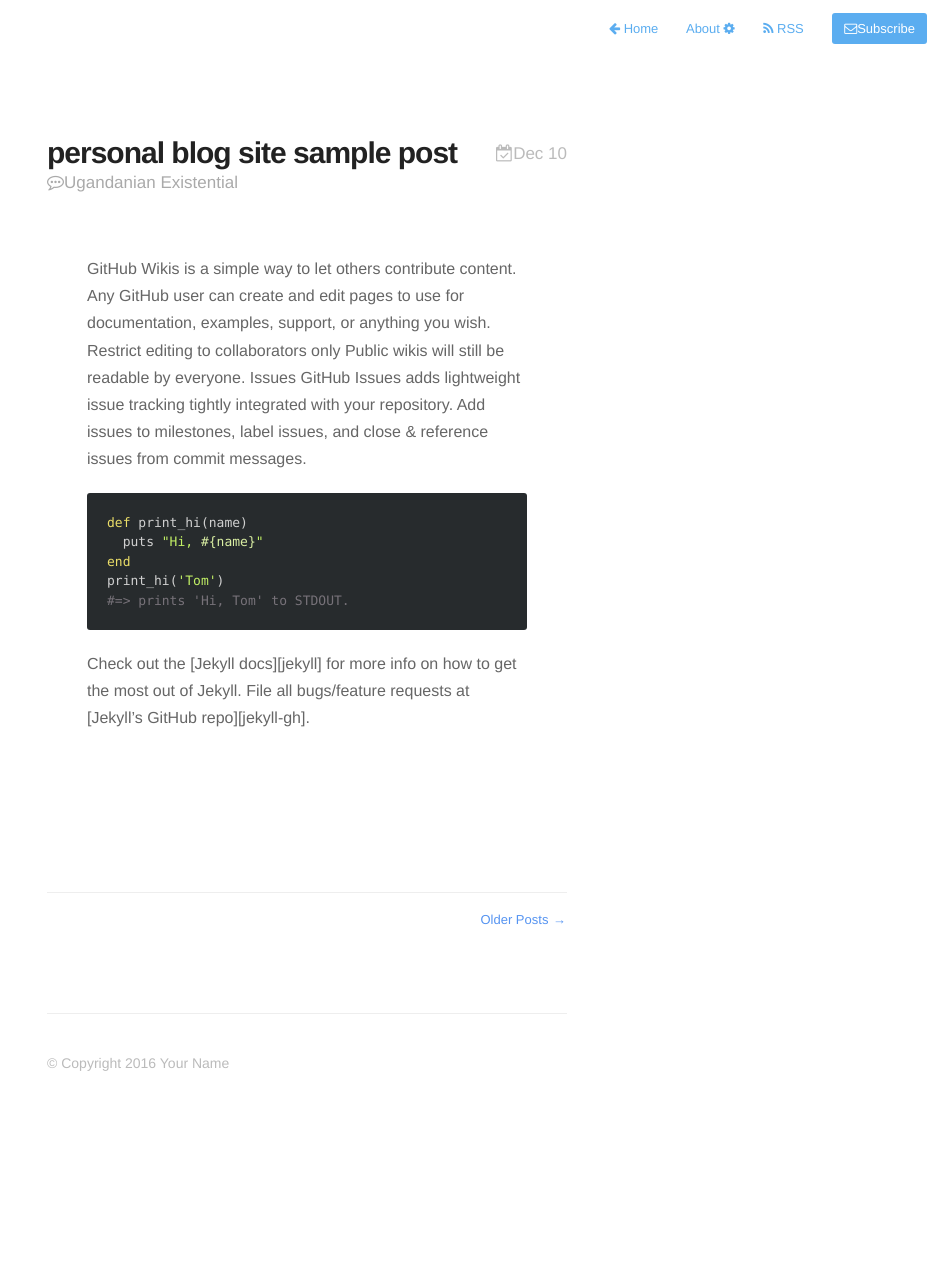
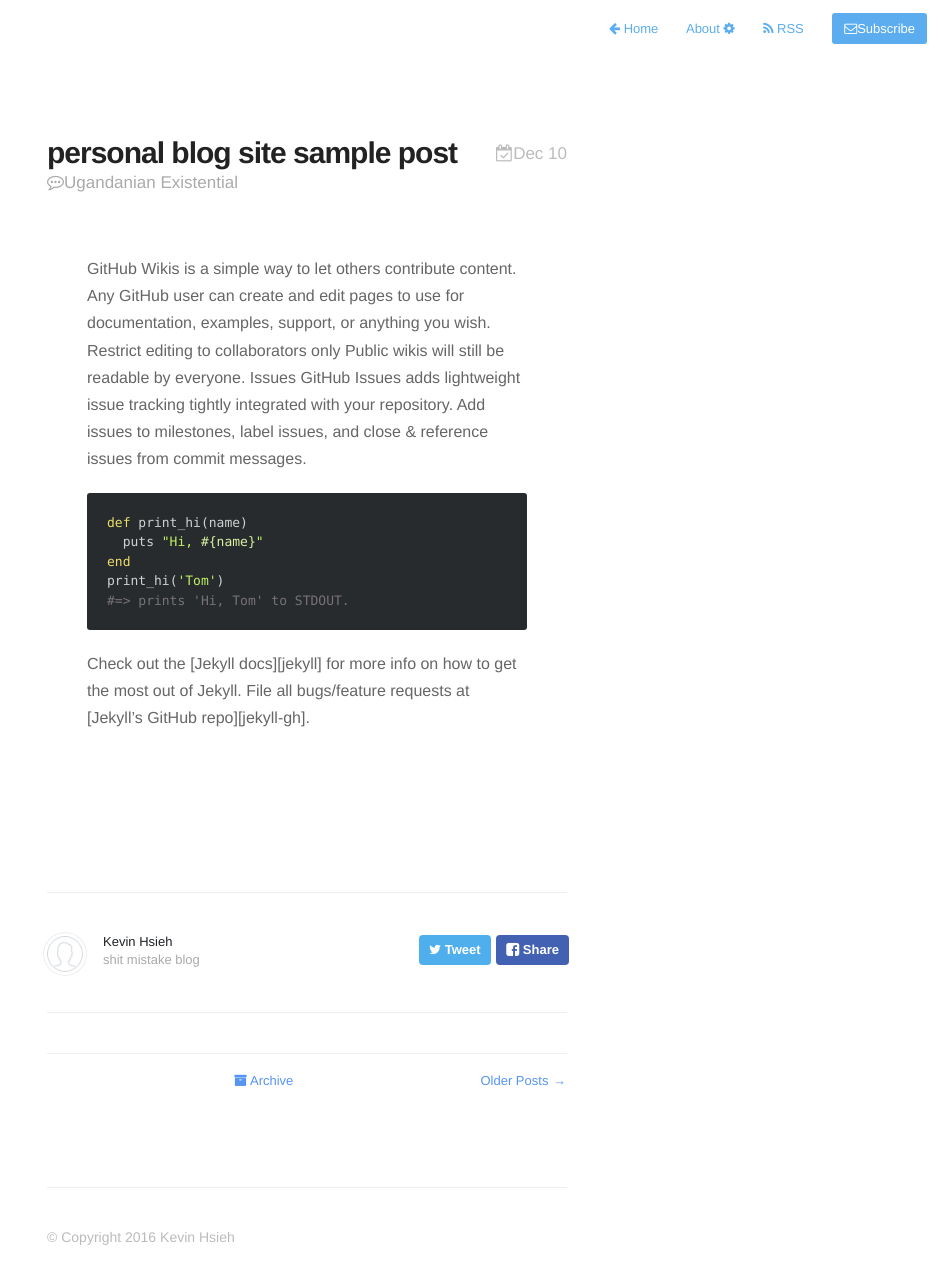
Before and after one commit to kvnhsh/kvnhsh.github.io, a Jekyll site: the page built from index.html, in a window 1280 px wide. Shown: the whole page, without its empty margins (333-1280 px from the left). Built offline with Jekyll 4.4.1, drawn with Linux system fonts in a browser that asks for light colours; nearby versions of some CDN libraries; Markdown is read by kramdown in place of the engine named in the settings; the list of posts is cut into pages by our own code; before the commit the page ends 1114 px from its top, so only the background shows below that.

Commit message:
created archive and changed buttons in pagination

```diff
--- a/_config.yml
+++ b/_config.yml
@@ -16,7 +16,7 @@ disqus_shortname: 'your-disqus-shortname'
 
 # Details for the RSS feed generator
 url:            'http://your-blog-url.example.com'
-author:         'Your Name'
+author:         'Kevin Hsieh'
 authorTwitter:  'YourTwitterUsername'
 
 permalink:       /:year/:title/
--- /dev/null
+++ b/_includes/foot.html
@@ -0,0 +1,14 @@
+
+<footer id="post-meta" class="clearfix">
+    <a href="http://twitter.com/{{ site.authorTwitter }}">
+        <img class="avatar" src="{{ site.baseurl }}assets/images/avatar.png">
+        <div>
+            <span class="dark">{{ site.author }}</span>
+            <span>{{ site.description }}</span>
+        </div>
+    </a>
+
+    <section id="sharing">
+        {% include share.html %}
+    </section>
+</footer>
--- a/_includes/pagination.html
+++ b/_includes/pagination.html
@@ -1,17 +1,21 @@
+{% include foot.html %}
 <nav id="post-nav">
     {% if paginator.previous_page %}
         <span class="prev">
             {% if paginator.previous_page == 1 %}
                 <a href="{{ site.baseurl }}" title="Previous Page">
-                    <span class="arrow">←</span> Newer Posts
+                    <i class="fa fa-arrow-left">←</i> Newer Posts
                 </a>
             {% else %}
                 <a href="{{ site.baseurl }}page{{ paginator.previous_page }}/">
-                    <span class="arrow">←</span> Newer Posts
+                    <i class="fa fa-arrow-right">←</i> Newer Posts
                 </a>
             {% endif %}
         </span>
     {% endif %}
+
+	<a href="https://kvnhsh.github.io/archive"><i class="fa fa-archive"></i> Archive </a>
+
     {% if paginator.next_page %}
         <span class="next">
             <a href="{{ site.baseurl }}page{{ paginator.next_page }}/">
```
Also changed, not shown: archive.html (added, +8 -0 lines).
